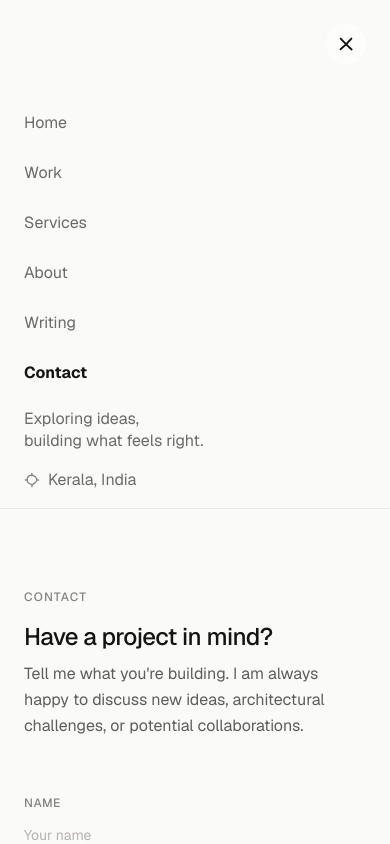
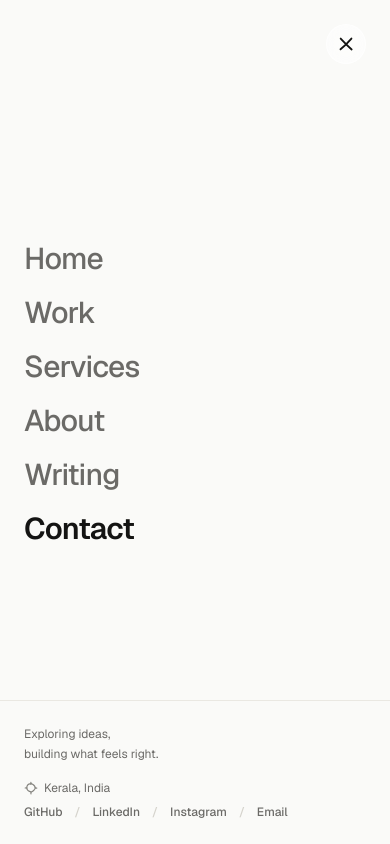
Before and after one commit to ansabazys/portfolio, a Next.js app: page /contact in a window 390 px wide. Both pictures are taken after a click on the button "Open navigation menu". Shown: the top 844 px of the page. Built offline with nearby package versions, Linux system fonts and the light colour scheme.

Commit message:
feat: rework mobile menu to fullscreen viewport and add Instagram profile links

```diff
--- a/app/contact/page.tsx
+++ b/app/contact/page.tsx
@@ -74,6 +74,16 @@ export default function ContactPage() {
                     LinkedIn
                   </a>
                 </div>
+                <div>
+                  <a
+                    href={siteConfig.instagram}
+                    target="_blank"
+                    rel="noopener noreferrer"
+                    className="animated-underline text-[#141413]"
+                  >
+                    Instagram
+                  </a>
+                </div>
               </div>
             </div>
 
--- a/app/layout.tsx
+++ b/app/layout.tsx
@@ -39,7 +39,7 @@ const jsonLd = {
   name: siteConfig.name,
   url: siteConfig.url,
   jobTitle: "Designer & Full-Stack Developer",
-  sameAs: [siteConfig.github, siteConfig.linkedin],
+  sameAs: [siteConfig.github, siteConfig.linkedin, siteConfig.instagram],
   knowsAbout: [
     "Product Design",
     "UI/UX Design",
--- a/components/home/Hero.tsx
+++ b/components/home/Hero.tsx
@@ -11,6 +11,7 @@ import { FAQAccordion } from "@/components/home/FAQAccordion";
 const socialLinks = [
   { label: "LinkedIn", href: siteConfig.linkedin },
   { label: "GitHub", href: siteConfig.github },
+  { label: "Instagram", href: siteConfig.instagram },
   { label: "Email", href: `mailto:${siteConfig.email}` },
 ];
 
--- a/components/navigation/Footer.tsx
+++ b/components/navigation/Footer.tsx
@@ -62,6 +62,14 @@ export function Footer() {
             >
               LinkedIn
             </a>
+            <a
+              href={siteConfig.instagram}
+              target="_blank"
+              rel="noopener noreferrer"
+              className="hover:text-[#141413] transition-colors"
+            >
+              Instagram
+            </a>
           </div>
         </div>
       </div>
--- a/components/navigation/Sidebar.tsx
+++ b/components/navigation/Sidebar.tsx
@@ -1,6 +1,6 @@
 "use client";
 
-import React, { useState } from "react";
+import React, { useState, useEffect } from "react";
 import Link from "next/link";
 import { usePathname } from "next/navigation";
 import { motion, AnimatePresence } from "framer-motion";
@@ -38,59 +38,74 @@ function LocationIcon({ className = "w-4 h-4 shrink-0" }: { className?: string }
   );
 }
 
+const menuVariants = {
+  hidden: { opacity: 0 },
+  visible: {
+    opacity: 1,
+    transition: {
+      staggerChildren: 0.05,
+      delayChildren: 0.08,
+    },
+  },
+  exit: {
+    opacity: 0,
+    transition: { duration: 0.15 },
+  },
+};
+
+const itemVariants = {
+  hidden: { opacity: 0, y: 16 },
+  visible: {
+    opacity: 1,
+    y: 0,
+    transition: { duration: 0.35, ease: [0.22, 1, 0.36, 1] as const },
+  },
+};
+
 export function Sidebar() {
   const pathname = usePathname();
   const [mobileMenuOpen, setMobileMenuOpen] = useState(false);
 
+  // Lock body scroll when mobile menu is open
+  useEffect(() => {
+    if (mobileMenuOpen) {
+      document.body.style.overflow = "hidden";
+    } else {
+      document.body.style.overflow = "";
+    }
+    return () => {
+      document.body.style.overflow = "";
+    };
+  }, [mobileMenuOpen]);
+
+  // Close menu automatically on route change
+  useEffect(() => {
+    setMobileMenuOpen(false);
+  }, [pathname]);
+
+  // Close menu on Escape key press
+  useEffect(() => {
+    const handleKeyDown = (e: KeyboardEvent) => {
+      if (e.key === "Escape") setMobileMenuOpen(false);
+    };
+    window.addEventListener("keydown", handleKeyDown);
+    return () => window.removeEventListener("keydown", handleKeyDown);
+  }, []);
+
   return (
     <>
-      {/* Mobile Sticky Navigation Container */}
+      {/* Mobile Sticky Bar with Hamburger Button */}
       <div className="md:hidden sticky top-0 z-40 pointer-events-none">
-        {/* Mobile Top Bar */}
         <div className="flex items-center justify-end w-full p-6 bg-transparent">
           <motion.button
             type="button"
             whileTap={{ scale: 0.92 }}
-            onClick={() => setMobileMenuOpen(!mobileMenuOpen)}
-            className="pointer-events-auto w-10 h-10 rounded-full bg-white/50 backdrop-blur-xl backdrop-saturate-150 border border-white/70 flex items-center justify-center text-[#141413] hover:bg-white/70 hover:text-blue-600 focus-visible:outline-none focus-visible:ring-2 focus-visible:ring-blue-600 transition-all"
+            onClick={() => setMobileMenuOpen(true)}
+            className="pointer-events-auto w-10 h-10 rounded-full bg-white/50 backdrop-blur-xl backdrop-saturate-150 border border-white/70 flex items-center justify-center text-[#141413] hover:bg-white/70 hover:text-blue-600 focus-visible:outline-none focus-visible:ring-2 focus-visible:ring-blue-600 transition-all cursor-pointer"
             aria-expanded={mobileMenuOpen}
-            aria-label={mobileMenuOpen ? "Close navigation menu" : "Open navigation menu"}
+            aria-label="Open navigation menu"
           >
             <div className="relative w-6 h-6 flex items-center justify-center">
-              <AnimatePresence mode="wait" initial={false}>
-                {mobileMenuOpen ? (
-                  <motion.div
-                    key="close"
-                    initial={{ opacity: 0, rotate: -90, scale: 0.8 }}
-                    animate={{ opacity: 1, rotate: 0, scale: 1 }}
-                    exit={{ opacity: 0, rotate: 90, scale: 0.8 }}
-                    transition={{ duration: 0.2, ease: [0.22, 1, 0.36, 1] }}
-                    className="flex items-center justify-center"
-                  >
-                    <svg
-                      xmlns="http://www.w3.org/2000/svg"
-                      width="22"
-                      height="22"
-                      viewBox="0 0 24 24"
-                      fill="none"
-                      stroke="currentColor"
-                      strokeWidth="2"
-                      strokeLinecap="round"
-                      strokeLinejoin="round"
-                    >
-                      <path d="M17.91 6.06Q12.46 12.46 6.04 17.8" />
-                      <path d="M6.19 6.08Q11.79 12.21 18.17 17.96" />
-                    </svg>
-                  </motion.div>
-                ) : (
-                  <motion.div
-                    key="menu"
-                    initial={{ opacity: 0, rotate: 90, scale: 0.8 }}
-                    animate={{ opacity: 1, rotate: 0, scale: 1 }}
-                    exit={{ opacity: 0, rotate: -90, scale: 0.8 }}
-                    transition={{ duration: 0.2, ease: [0.22, 1, 0.36, 1] }}
-                    className="flex items-center justify-center"
-                  >
               <svg
                 xmlns="http://www.w3.org/2000/svg"
                 width="22"
@@ -106,24 +121,59 @@ export function Sidebar() {
                 <path d="M4.14 11.88Q12 11.33 19.84 12.17" />
                 <path d="M4.18 18.82Q12 18.75 20.03 19.02" />
               </svg>
-                  </motion.div>
-                )}
-              </AnimatePresence>
+            </div>
+          </motion.button>
+        </div>
+      </div>
+
+      {/* Full-Height Viewport Mobile Menu Overlay */}
+      <AnimatePresence>
+        {mobileMenuOpen && (
+          <motion.div
+            initial={{ opacity: 0 }}
+            animate={{ opacity: 1 }}
+            exit={{ opacity: 0 }}
+            transition={{ duration: 0.24, ease: [0.22, 1, 0.36, 1] }}
+            className="md:hidden fixed inset-0 z-50 h-[100dvh] w-full bg-[#FAFAF8] flex flex-col justify-between overflow-y-auto"
+          >
+            {/* Top Bar inside Fullscreen Menu */}
+            <div className="flex items-center justify-end w-full p-6 shrink-0">
+              <motion.button
+                type="button"
+                whileTap={{ scale: 0.92 }}
+                onClick={() => setMobileMenuOpen(false)}
+                className="w-10 h-10 rounded-full bg-white/50 backdrop-blur-xl backdrop-saturate-150 border border-white/70 flex items-center justify-center text-[#141413] hover:bg-white/70 hover:text-blue-600 focus-visible:outline-none focus-visible:ring-2 focus-visible:ring-blue-600 transition-all cursor-pointer"
+                aria-label="Close navigation menu"
+              >
+                <div className="relative w-6 h-6 flex items-center justify-center">
+                  <svg
+                    xmlns="http://www.w3.org/2000/svg"
+                    width="22"
+                    height="22"
+                    viewBox="0 0 24 24"
+                    fill="none"
+                    stroke="currentColor"
+                    strokeWidth="2"
+                    strokeLinecap="round"
+                    strokeLinejoin="round"
+                  >
+                    <path d="M17.91 6.06Q12.46 12.46 6.04 17.8" />
+                    <path d="M6.19 6.08Q11.79 12.21 18.17 17.96" />
+                  </svg>
                 </div>
               </motion.button>
             </div>
 
-        {/* Mobile Drawer (Slide Down) */}
-        <AnimatePresence>
-          {mobileMenuOpen && (
-            <motion.div
-              initial={{ opacity: 0, y: -6 }}
-              animate={{ opacity: 1, y: 0 }}
-              exit={{ opacity: 0, y: -6 }}
-              transition={{ duration: 0.22, ease: [0.22, 1, 0.36, 1] }}
-              className="pointer-events-auto bg-[#FAFAF8]/95 backdrop-blur-xl px-6 py-4 border-b border-[#EAE8E2]"
+            {/* Navigation Links (Center / Main Viewport Section) */}
+            <div className="px-6 py-4 flex-1 flex flex-col justify-center max-w-md w-full mx-auto">
+              <motion.nav
+                variants={menuVariants}
+                initial="hidden"
+                animate="visible"
+                exit="exit"
+                className="flex flex-col space-y-1.5 w-full"
+                aria-label="Mobile Fullscreen Navigation"
               >
-            <nav className="flex flex-col space-y-3" aria-label="Mobile Navigation">
                 {navLinks.map((link) => {
                   const isActive =
                     link.href === "/"
@@ -131,37 +181,80 @@ export function Sidebar() {
                       : pathname === link.href || pathname.startsWith(link.href);
 
                   return (
+                    <motion.div key={link.href} variants={itemVariants}>
                       <Link
-                    key={link.href}
                         href={link.href}
                         onClick={() => setMobileMenuOpen(false)}
-                    className={`text-base py-1.5 min-h-[38px] flex items-center transition-colors ${isActive
-                      ? "text-[#141413] font-bold"
-                      : "text-[#6B6A67] font-normal hover:text-[#141413]"
+                        className={`group block py-1.5 text-3xl font-medium tracking-tight transition-colors ${
+                          isActive
+                            ? "text-[#141413] font-semibold"
+                            : "text-[#6B6A67] hover:text-[#141413]"
                         }`}
                       >
+                        <span className="group-hover:translate-x-1.5 transition-transform duration-200 inline-block">
                           {link.label}
+                        </span>
                       </Link>
+                    </motion.div>
                   );
                 })}
-            </nav>
+              </motion.nav>
+            </div>
 
-            {/* Current Mood (Mobile) */}
-            <div className="mt-4 w-full max-w-xs">
-              <p className="text-base text-[#6B6A67] leading-snug whitespace-pre-line w-full">
+            {/* Bottom Section (Status, Location, Socials) */}
+            <div className="p-6 shrink-0 border-t border-[#EAE8E2] max-w-md w-full mx-auto space-y-4">
+              {/* Current Mood */}
+              <p className="text-xs text-[#6B6A67] leading-relaxed whitespace-pre-line">
                 {siteConfig.currentMood}
               </p>
+
+              {/* Location & Social Links Row */}
+              <div className="flex flex-wrap items-center justify-between gap-y-2 text-xs text-[#6B6A67]">
+                <div className="flex items-center gap-1.5">
+                  <LocationIcon className="w-3.5 h-3.5 shrink-0 text-[#84837E]" />
+                  <span>{siteConfig.location}</span>
                 </div>
 
-            {/* Location (Mobile) */}
-            <div className="mt-4 flex items-center gap-2 text-base text-[#6B6A67]">
-              <LocationIcon className="w-4 h-4 shrink-0 text-[#84837E]" />
-              <span>{siteConfig.location}</span>
+                <div className="flex items-center gap-3 font-medium">
+                  <a
+                    href={siteConfig.github}
+                    target="_blank"
+                    rel="noopener noreferrer"
+                    className="hover:text-[#141413] transition-colors"
+                  >
+                    GitHub
+                  </a>
+                  <span className="text-[#D5D3CC]">/</span>
+                  <a
+                    href={siteConfig.linkedin}
+                    target="_blank"
+                    rel="noopener noreferrer"
+                    className="hover:text-[#141413] transition-colors"
+                  >
+                    LinkedIn
+                  </a>
+                  <span className="text-[#D5D3CC]">/</span>
+                  <a
+                    href={siteConfig.instagram}
+                    target="_blank"
+                    rel="noopener noreferrer"
+                    className="hover:text-[#141413] transition-colors"
+                  >
+                    Instagram
+                  </a>
+                  <span className="text-[#D5D3CC]">/</span>
+                  <a
+                    href={`mailto:${siteConfig.email}`}
+                    className="hover:text-[#141413] transition-colors"
+                  >
+                    Email
+                  </a>
+                </div>
+              </div>
             </div>
           </motion.div>
         )}
       </AnimatePresence>
-      </div>
 
       {/* Desktop Left Sidebar (Vertical Navigation) */}
       <aside
@@ -183,7 +276,8 @@ export function Sidebar() {
               <Link
                 key={link.href}
                 href={link.href}
-                className={`text-base transition-colors duration-150 ${isActive
+                className={`text-base transition-colors duration-150 ${
+                  isActive
                     ? "text-[#141413] font-semibold"
                     : "text-[#6B6A67] font-normal hover:text-[#141413]"
                 }`}
--- a/lib/seo.ts
+++ b/lib/seo.ts
@@ -12,6 +12,7 @@ export const siteConfig = {
   email: "ansabazys@gmail.com",
   github: "https://github.com/ansabazys",
   linkedin: "https://linkedin.com/in/ansabazys",
+  instagram: "https://instagram.com/ansabazys",
   url: "https://ansabazys.com",
   description:
     "Personal portfolio of Ansab Azys, Designer & Full-Stack Developer creating brand identities, thoughtful user interfaces, SaaS applications, and calm digital products.",
```
Lines whose indentation alone changed are shown as unchanged.
